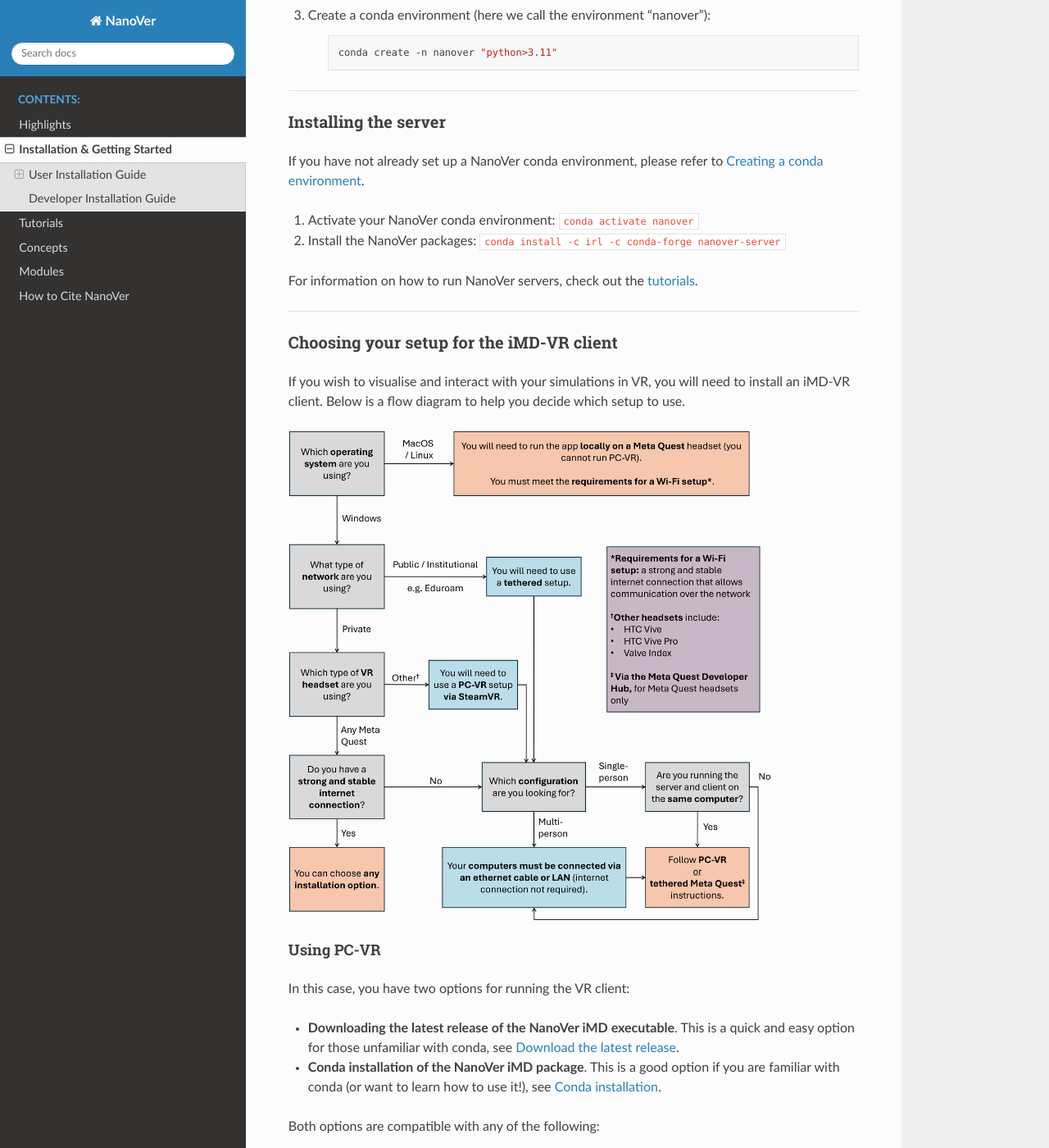
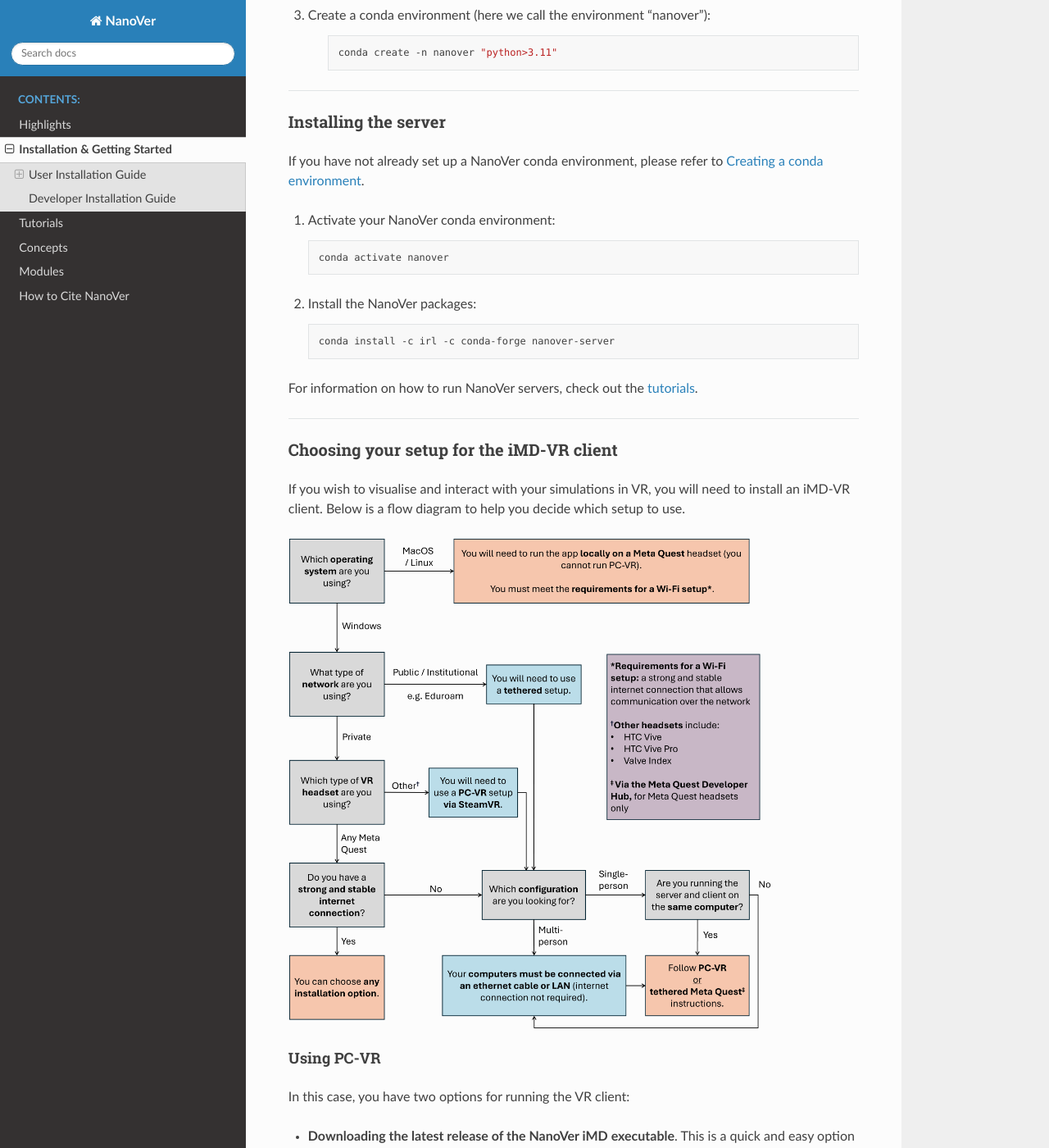
Before and after one commit to IRL2/nanover-docs, a Sphinx documentation site: the page built from source/installation.rst, in a window 1280 px wide and 1400 px high, scrolled down 824 px. Shown: the whole window at 82% size. Built offline with Sphinx 7.4.7 and the Read the Docs theme 2.0.0, drawn with Linux system fonts in a browser that asks for light colours; pages that are not in the unit, such as notebooks, are missing from menus; the version number could not be read and is left out; some of the changed text lies outside the part shown.

Commit message:
Make code blocks copyable (#102)
* add copybutton

Add package to requirements.txt & add to conf.py

* Turn in-line code to code blocks in installation page

```diff
--- a/requirements.txt
+++ b/requirements.txt
@@ -1,2 +1,3 @@
 sphinx
 sphinx_rtd_theme
+sphinx-copybutton
--- a/source/conf.py
+++ b/source/conf.py
@@ -46,7 +46,7 @@
 # extensions coming with Sphinx (named 'sphinx.ext.*') or your custom
 # ones.
 extensions = ['sphinx.ext.autodoc',
-              'sphinx.ext.coverage', 'sphinx.ext.autosummary']
+              'sphinx.ext.coverage', 'sphinx.ext.autosummary', 'sphinx_copybutton']
 
 # Add any paths that contain templates here, relative to this directory.
 templates_path = ['_templates']
--- a/source/installation.rst
+++ b/source/installation.rst
@@ -51,9 +51,17 @@
 
 If you have not already set up a NanoVer conda environment, please refer to :ref:`creating_conda_env`.
 
-#. Activate your NanoVer conda environment: ``conda activate nanover``
+#. Activate your NanoVer conda environment:
 
-#. Install the NanoVer packages: ``conda install -c irl -c conda-forge nanover-server``
+   .. code:: bash
+
+        conda activate nanover
+
+#. Install the NanoVer packages:
+
+   .. code:: bash
+
+        conda install -c irl -c conda-forge nanover-server
 
 For information on how to run NanoVer servers, check out the :ref:`tutorials <Tutorials>`.
 
@@ -149,11 +157,23 @@
 
 If you have not already set up a NanoVer conda environment, please refer to :ref:`creating_conda_env`.
 
-#. Activate your NanoVer conda environment: ``conda activate nanover``
+#. Activate your NanoVer conda environment:
 
-#. Install the NanoVer iMD package: ``conda install -c irl nanover-imd``
+   .. code:: bash
 
-#. To start the program, run the command ``NanoverImd``
+        conda activate nanover
+
+#. Install the NanoVer iMD package:
+
+   .. code:: bash
+
+        conda install -c irl nanover-imd
+
+#. To start the program, run the command:
+
+   .. code:: bash
+
+        NanoveriMD
 
 ----
 
```
